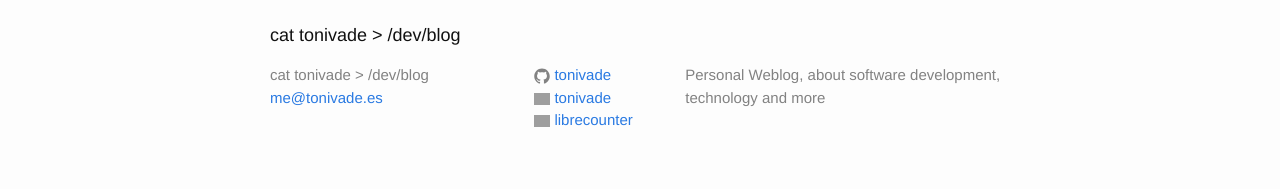
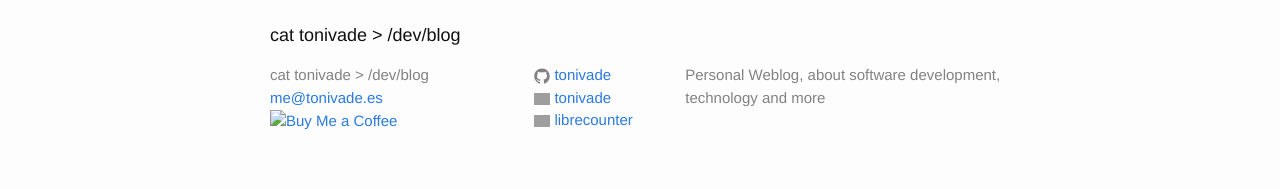
Before and after one commit to tonivade/tonivade.github.io, a Jekyll site: the page built from index.html, in a window 1280 px wide. Shown: the part 1745-1934 px from the top of the page. Built offline with Jekyll 4.4.1, drawn with Linux system fonts in a browser that asks for light colours; grey boxes are pictures that could not be loaded.

Commit message:
Replace Buy Me a Coffee script with image link in footer

```diff
--- a/_includes/footer.html
+++ b/_includes/footer.html
@@ -9,7 +9,7 @@
         <ul class="contact-list">
           <li>{{ site.title }}</li>
           <li><a href="mailto:{{ site.email }}">{{ site.email }}</a></li>
-          <li><script type="text/javascript" src="https://cdnjs.buymeacoffee.com/1.0.0/button.prod.min.js" data-name="bmc-button" data-slug="agmunoco" data-color="#FFDD00" data-emoji=""  data-font="Cookie" data-text="Buy me a coffee" data-outline-color="#000000" data-font-color="#000000" data-coffee-color="#ffffff" ></script></li>
+          <li><a href="https://www.buymeacoffee.com/agmunoco" target="_blank"><img src="https://cdn.buymeacoffee.com/buttons/v2/default-yellow.png" alt="Buy Me a Coffee" style="height: 40px !important;width: 180px !important;" ></a></li>
         </ul>
       </div>
 
```
